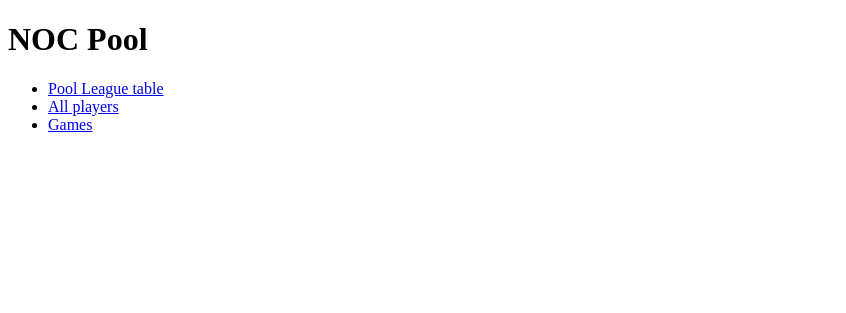
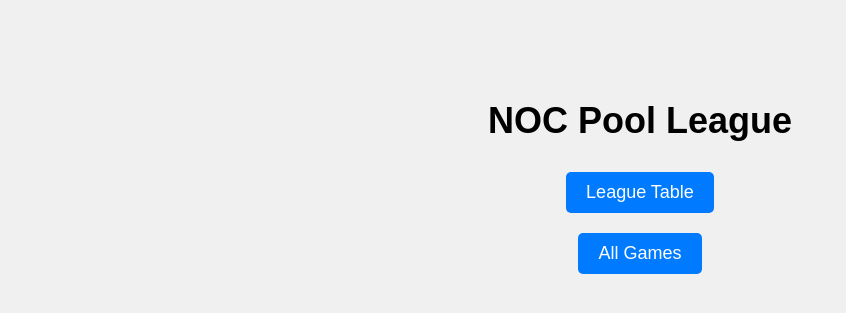
Before and after one commit to peteroh67/pool-league, a Django app: page /pool/ in a window 1280 px wide. Shown: the top 313 px of the page, without its empty margins (0-846 px from the left). Run offline with Django 5.2, Linux system fonts and the light colour scheme.

Commit message:
Add directory for static files. Amend game view to return by month. Fix urls

```diff
--- a/mysite/mysite/settings.py
+++ b/mysite/mysite/settings.py
@@ -9,7 +9,7 @@ https://docs.djangoproject.com/en/5.0/topics/settings/
 For the full list of settings and their values, see
 https://docs.djangoproject.com/en/5.0/ref/settings/
 """
-
+import os.path
 from pathlib import Path
 
 # Build paths inside the project like this: BASE_DIR / 'subdir'.
@@ -118,6 +118,10 @@ USE_TZ = True
 
 STATIC_URL = 'static/'
 
+STATICFILES_DIRS = [
+    os.path.join(BASE_DIR, 'pool/static')
+]
+
 # Default primary key field type
 # https://docs.djangoproject.com/en/5.0/ref/settings/#default-auto-field
 
--- /dev/null
+++ b/mysite/pool/static/pool/styles.css
@@ -0,0 +1,38 @@
+body {
+    font-family: Arial, sans-serif;
+    margin: 0;
+    padding: 0;
+    background-color: #f0f0f0;
+}
+
+.container {
+    text-align: center;
+    margin-top: 100px;
+}
+
+h1 {
+    font-size: 36px;
+    margin-bottom: 20px;
+}
+
+.button-links {
+    display: flex;
+    flex-direction: column;
+    align-items: center;
+}
+
+.button {
+    display: inline-block;
+    padding: 10px 20px;
+    margin: 10px;
+    text-decoration: none;
+    color: #ffffff;
+    background-color: #007bff;
+    border-radius: 5px;
+    font-size: 18px;
+    transition: background-color 0.3s;
+}
+
+.button:hover {
+    background-color: #0056b3;
+}
--- a/mysite/pool/templates/pool/index.html
+++ b/mysite/pool/templates/pool/index.html
@@ -2,15 +2,17 @@
 <html lang="en">
     <head>
         <meta charset="UTF-8">
-        <title>NOC Pool</title>
+        <title>NOC Pool League</title>
+        {% load static %}
+        <link rel="stylesheet" href="{% static 'pool/styles.css' %}">
     </head>
     <body>
-        <h1>NOC Pool</h1>
-        <ul>
-            <li><a href="/pool/leaguetable/">Pool League table</a></li>
-            <li><a href="/pool/players/">All players</a></li>
-            <li><a href="/pool/games/">Games</a></li>
-        </ul>
-
+        <div class="container">
+            <h1>NOC Pool League</h1>
+            <div class="button-links">
+                <a href="{% url 'leaguetable' %}" class="button">League Table</a>
+                <a href="{% url 'games' %}" class="button">All Games</a>
+            </div>
+        </div>
     </body>
 </html>
--- a/mysite/pool/urls.py
+++ b/mysite/pool/urls.py
@@ -3,8 +3,7 @@ from . import views
 
 urlpatterns = [
     path('', views.index, name='index'),
-    path('league_table/', views.league_table, name='league_table'),
+    path('leaguetable/', views.leaguetable, name='leaguetable'),
     path('games/', views.games, name='games'),
-    path('players/', views.players, name='players'),
-    path('<int:player_id>/player/', views.player, name='player')
+    path('games/<int:month>/', views.games, name='games_by_month')
 ]
--- a/mysite/pool/views.py
+++ b/mysite/pool/views.py
@@ -1,6 +1,7 @@
 from django.shortcuts import render
 from django.http import HttpResponse
 from .models import Game
+from datetime import datetime
 
 def index(request):
     return render(request, "pool/index.html")
@@ -8,16 +9,15 @@ def index(request):
 def add_game(request):
     return HttpResponse("Add a game of pool")
 
-def league_table(request, start_date, end_date):
+def leaguetable(request, month=None):
     return render(request, "pool/leaguetable.html")
 
-def games(request):
-    latest_games_list = Game.objects.order_by("game_date")[:20]
-    context = {"latest_games_list": latest_games_list}
+# Returns a view of all games in a specified month. Returns all games in the current month by default
+def games(request, month=None):
+    if month is None:
+        month = datetime.now().month
+
+    games_in_month = Game.objects.filter(game_date__month=month).order_by("game_date")
+    context = {"latest_games_list": games_in_month}
+
     return render(request, "pool/games.html", context)
-
-def player(request, player_id):
-    return HttpResponse(f"Viewing player {player_id}")
-
-def players(request):
-    return render(request, "pool/players.html")
```
Also changed, not shown: mysite/pool/templates/pool/player.html (deleted, +0 -10 lines), mysite/pool/templates/pool/players.html (deleted, +0 -10 lines).
